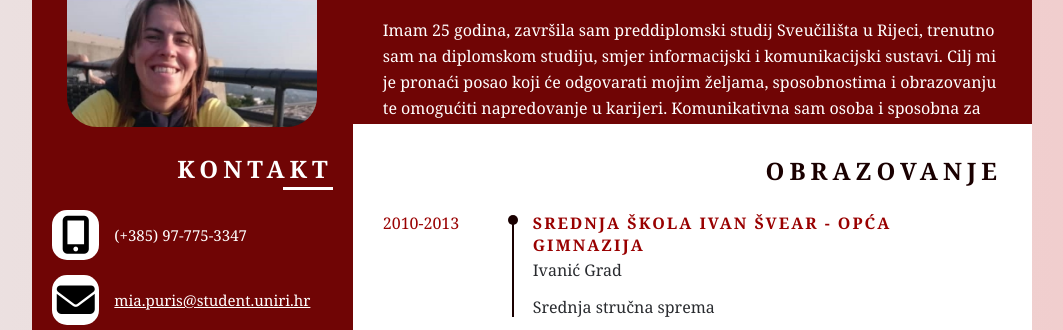
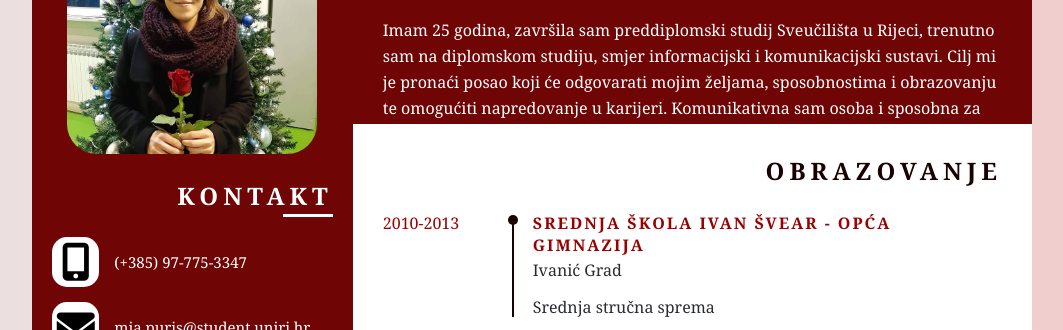
Before and after one commit to mia7777/mia7777.github.io, a plain HTML site: page index.html in a window 1280 px wide. Shown: the part 141-471 px from the top of the page, without its empty margins (108-1171 px from the left). Drawn offline with Linux system fonts and the light colour scheme.

Commit message:
Update index.html

```diff
--- a/index.html
+++ b/index.html
@@ -11,7 +11,7 @@
 		<div class="resume">
 			<div class="left">
 				<div class="img_holder">
-					<img src="slika12.jpg" alt="Picture of Me">
+					<img src="proba.jpg" alt="Picture of Me">
 				</div>
 				<div class="contact_wrap pb">
 					<div class="title">
```
